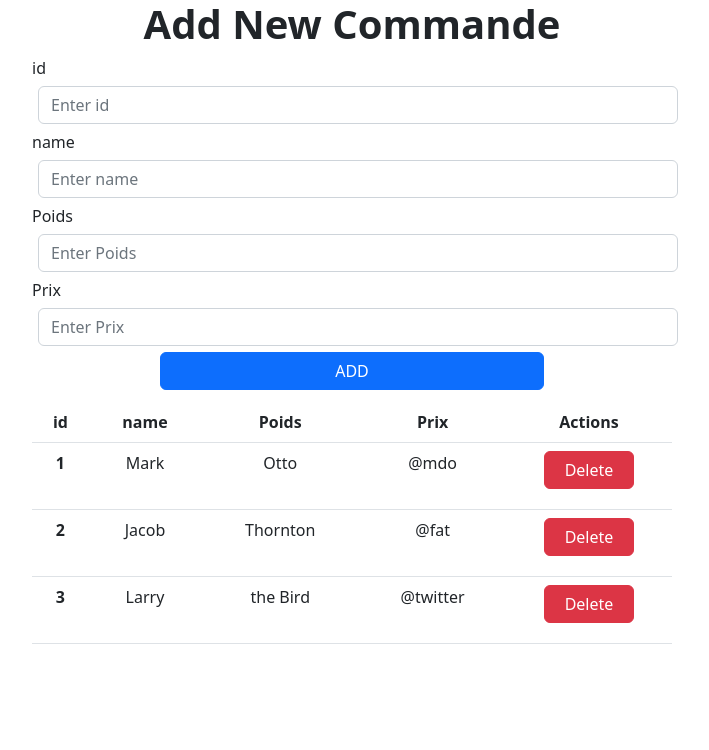
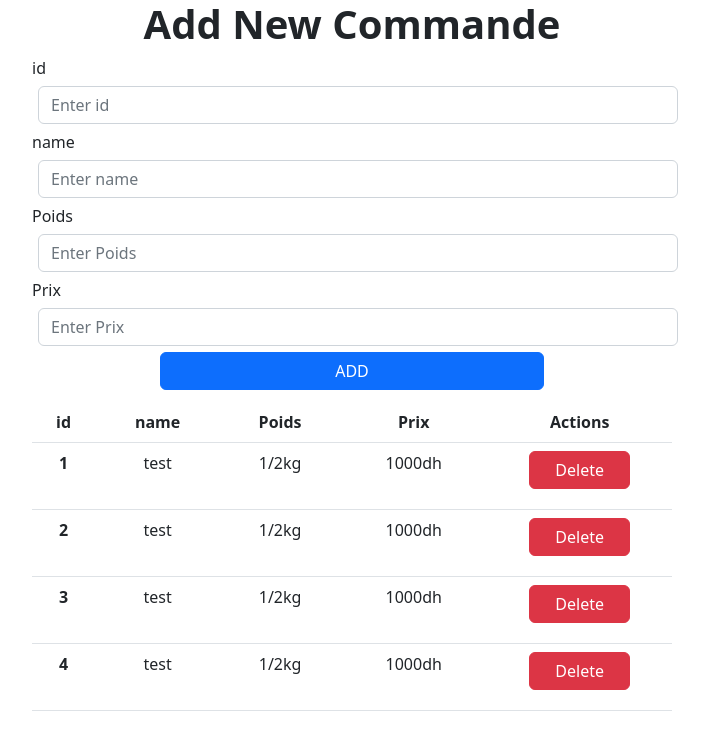
Before and after one commit to anasmak04/Angular-Crud-Rest-Api, an Angular app: page / in a window 1280 px wide. Shown: the top 750 px of the page, without its empty margins (288-997 px from the left). Built offline with nearby package versions, Linux system fonts and the light colour scheme; data requests are answered from the project's data file.

Commit message:
fetch data from table

```diff
--- a/src/app/home/home.component.html
+++ b/src/app/home/home.component.html
@@ -1,4 +1,5 @@
 <h1>add new commande</h1>
+<form action="">
 <div class="form-group">
   <label for="exampleInputEmail1">id</label>
   <input
@@ -50,7 +51,7 @@
 <button type="submit" class="btn btn-primary" >
   ADD
 </button>
-
+</form>
 <!-- table fetch data -->
 <table class="table">
   <thead>
@@ -63,25 +64,11 @@
     </tr>
   </thead>
   <tbody>
-    <tr>
-      <th scope="row">1</th>
-      <td>Mark</td>
-      <td>Otto</td>
-      <td>@mdo</td>
-      <td><button type="button" class="btn btn-danger">Delete</button></td>
-    </tr>
-    <tr>
-      <th scope="row">2</th>
-      <td>Jacob</td>
-      <td>Thornton</td>
-      <td>@fat</td>
-      <td><button type="button" class="btn btn-danger">Delete</button></td>
-    </tr>
-    <tr>
-      <th scope="row">3</th>
-      <td>Larry</td>
-      <td>the Bird</td>
-      <td>@twitter</td>
+    <tr *ngFor="let data of List">
+      <th scope="row">{{data.id}}</th>
+      <td>{{data.name}}</td>
+      <td>{{data.poids}}</td>
+      <td>{{data.prix}}</td>
       <td><button type="button" class="btn btn-danger">Delete</button></td>
     </tr>
   </tbody>
--- a/src/app/home/home.component.ts
+++ b/src/app/home/home.component.ts
@@ -7,14 +7,21 @@ import { CommandeService } from '../services/commande.service';
   styleUrls: ['./home.component.css']
 })
 export class HomeComponent implements OnInit {
+  List:any= [];
+  constructor(private MyVar:CommandeService) {
 
-  constructor(private MyVar:CommandeService) { }
+  }
 
   ngOnInit(): void {
+    this.getCommande();
   }
 
   getCommande(){
-    this.MyVar.getData();
+    this.MyVar.getData().subscribe((result) => {
+      this.List = result;
+    })
+
+
   }
 
 
--- a/src/app/services/commande.service.ts
+++ b/src/app/services/commande.service.ts
@@ -12,6 +12,6 @@ export class CommandeService {
    }
 
    getData(){
-    this.httpclient.get<MyInterface>("http://localhost:3000/commandes");
+   return this.httpclient.get<MyInterface>("http://localhost:3000/commandes");
    }
 }
```
